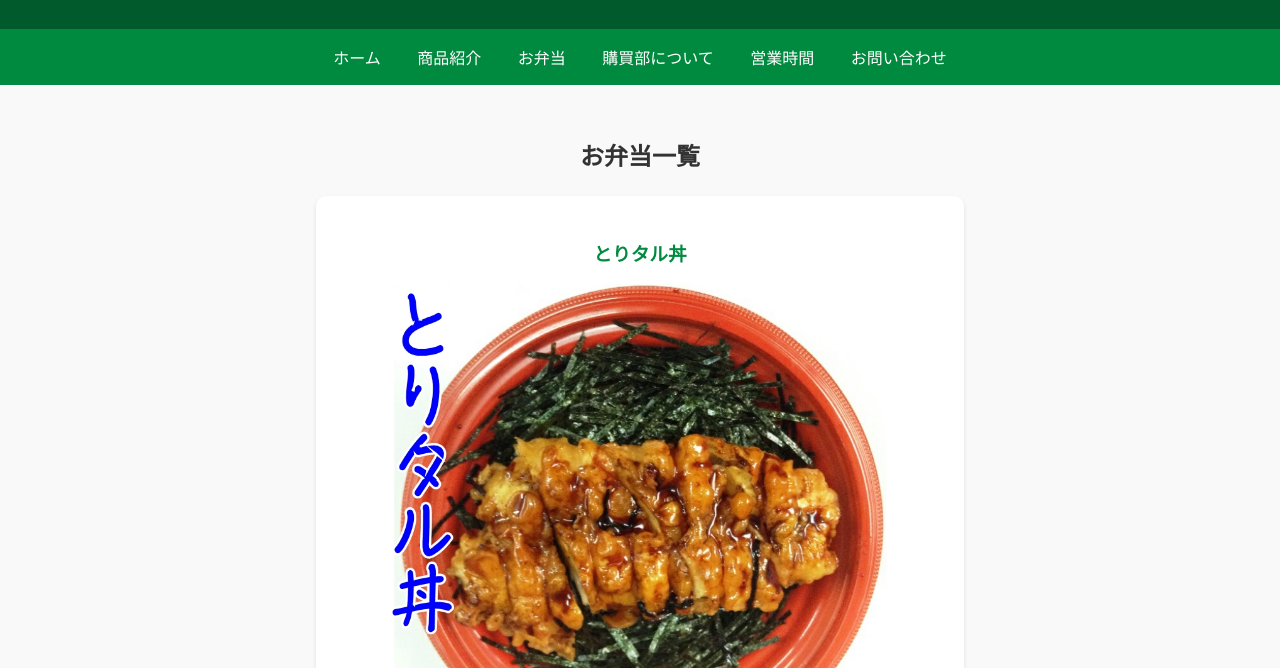
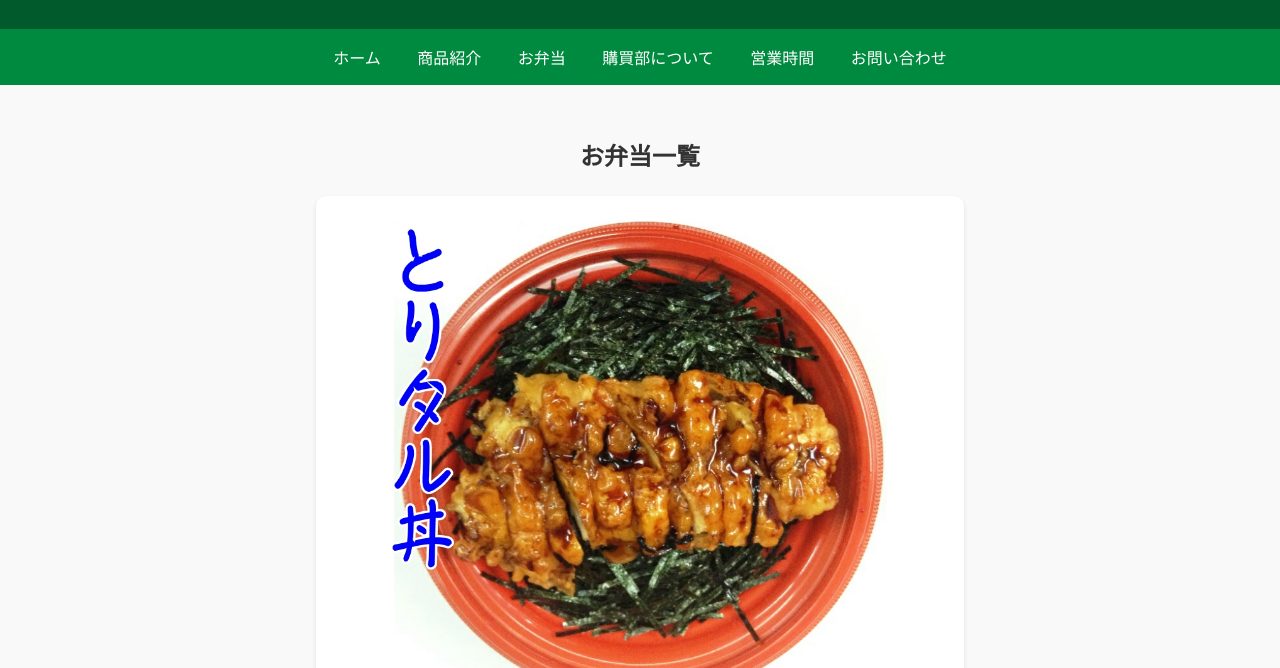
Before and after one commit to mai-dayoooo/BeeMart, a plain HTML site: page bento.html in a window 1280 px wide. Shown: the part 132-800 px from the top of the page. Drawn offline with Linux system fonts and the light colour scheme.

Commit message:
bento.html

```diff
--- a/bento.html
+++ b/bento.html
@@ -118,7 +118,6 @@
     <h2>お弁当一覧</h2>
 
     <div class="bento">
-      <h3>とりタル丼</h3>
       <img src="IMG_3951.png" alt="とりタル丼"width="500" height="500">
       <p>甘じょっぱいくてジューシーなとりタル丼</p>
     </div>
```
